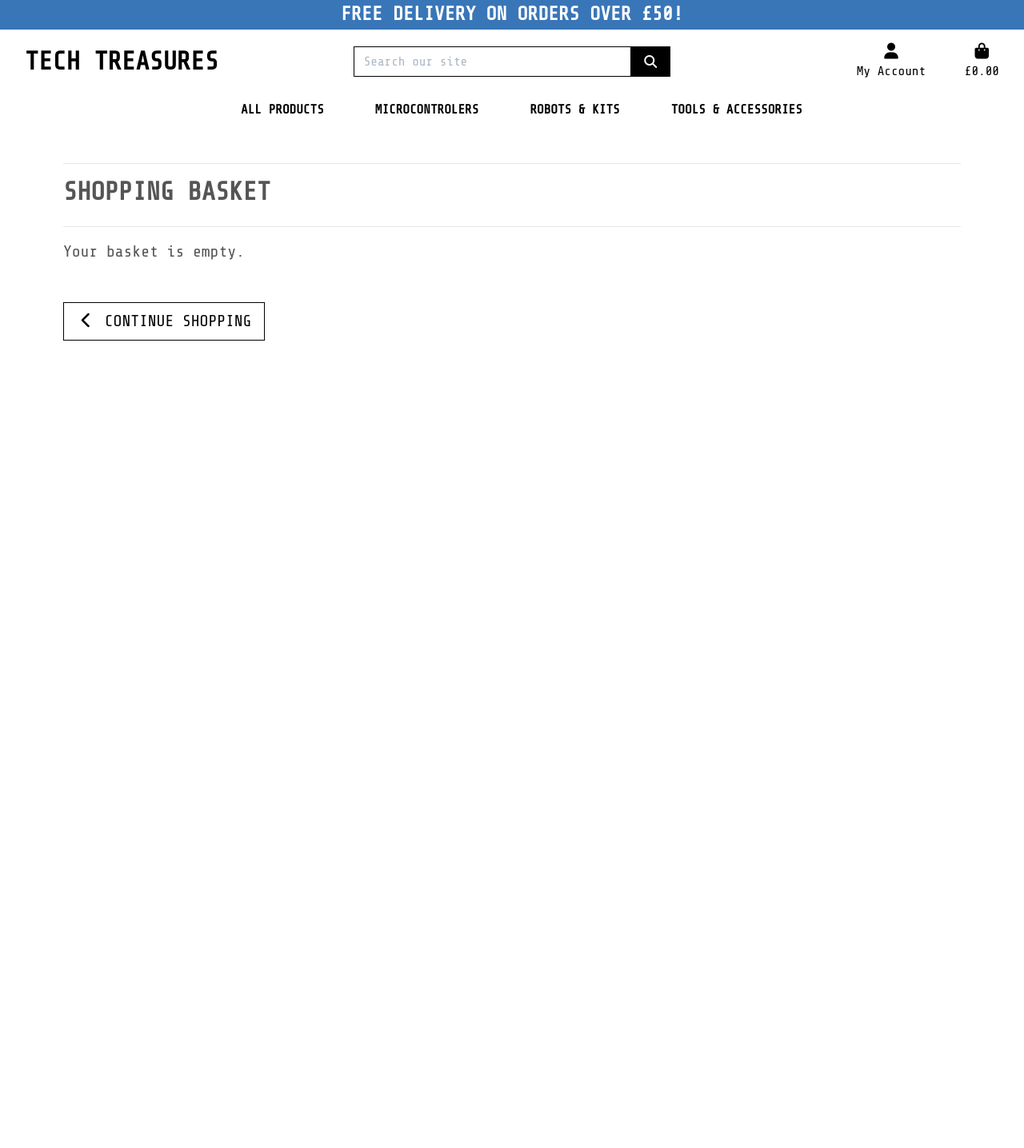
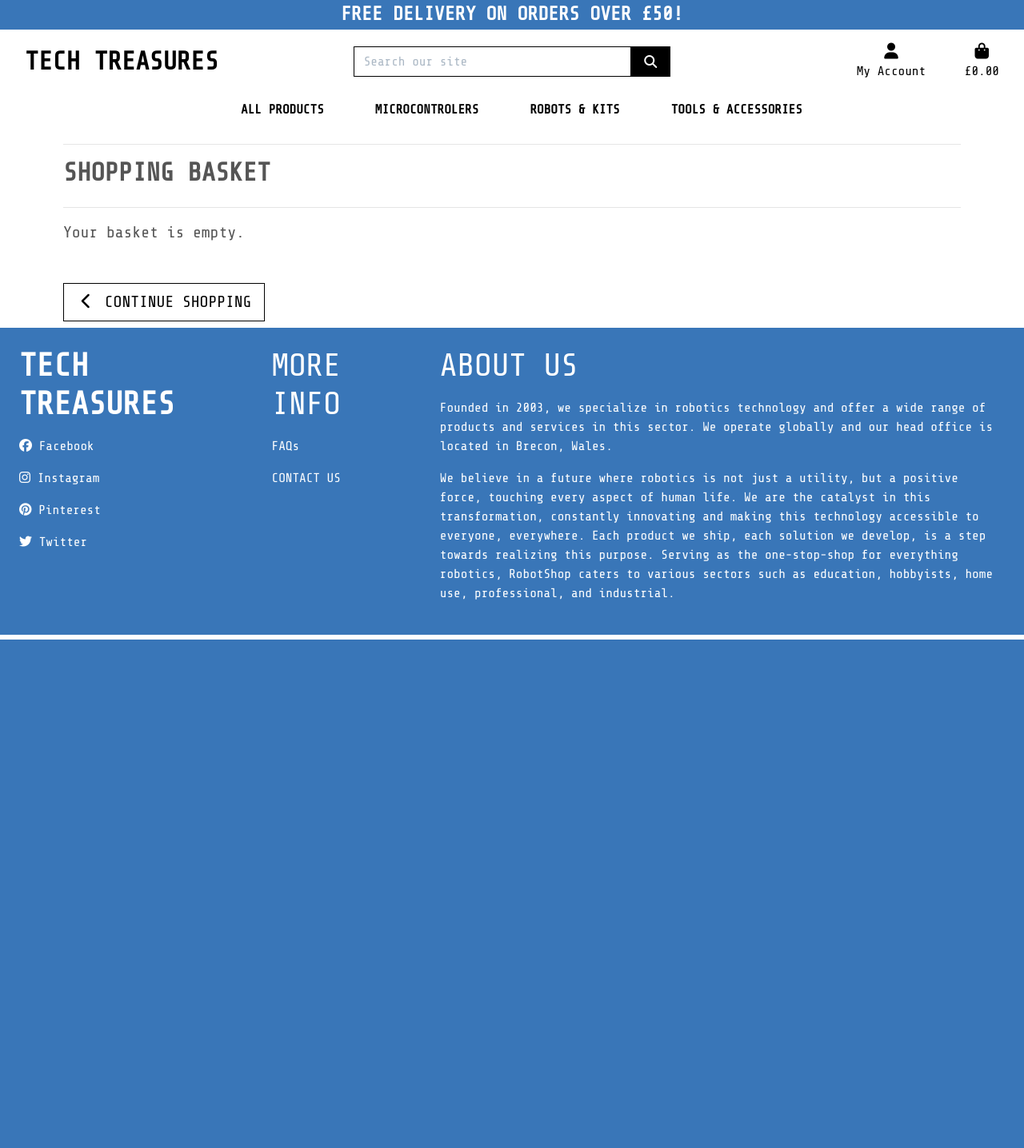
Before and after one commit to dougyb83/tech-treasures, a Django app: page /basket/ in a window 1280 px wide. Shown: the whole page at 80% size. After the commit the page ends 800 px from the top, so only its background shows below. Run offline with Django 3.2, Linux system fonts and the light colour scheme; some libraries are stand-ins or nearby versions.

Commit message:
Add footer to base.html

```diff
--- a/static/css/base.css
+++ b/static/css/base.css
@@ -3,7 +3,6 @@ html {
 }
 
 body {
-    height: calc(200vh - 164px);
     color: #555;
     font-family: 'Share Tech Mono', monospace;
     margin: 0; /* Remove default body margin */
--- a/templates/base.html
+++ b/templates/base.html
@@ -8,7 +8,10 @@
         <meta http-equiv="X-UA-Compatible" content="ie=edge">
         <meta charset="utf-8">
         <meta name="viewport" content="width=device-width, initial-scale=1, shrink-to-fit=no">
-    {% endblock %}
+        <link rel="icon" type="image/x-icon" sizes="32x32" href="{{ MEDIA_URL }}favicon-32x32.png">
+        <link rel="icon" type="image/x-icon" sizes="16x16" href="{{ MEDIA_URL }}favicon-16x16.png">
+        <meta name="description" content="Explore a vast selection of Arduino, Raspberry Pi, and other microcontrollers at our store. Discover robot kits, inventor kits, and a variety of electronic components for your DIY projects. Unleash your creativity with our high-quality products for hobbyists, engineers, and enthusiasts. Shop now for the latest technology and building blocks for your next innovation.">
+        {% endblock %}
 
     {% block extra_meta %}
     {% endblock %}
@@ -30,13 +33,12 @@
         <script src="https://code.jquery.com/jquery-3.7.1.min.js" integrity="sha256-/JqT3SQfawRcv/BIHPThkBvs0OEvtFFmqPF/lYI/Cxo=" crossorigin="anonymous"></script>
         <script src="https://cdn.jsdelivr.net/npm/popper.js@1.16.0/dist/umd/popper.min.js" integrity="sha384-Q6E9RHvbIyZFJoft+2mJbHaEWldlvI9IOYy5n3zV9zzTtmI3UksdQRVvoxMfooAo" crossorigin="anonymous"></script>
         <script type="text/javascript" src="https://cdn.datatables.net/v/bs4/jq-3.3.1/dt-1.10.18/b-1.5.2/fc-3.2.5/fh-3.1.4/r-2.2.2/sc-1.5.0/datatables.min.js"></script>
-        <script src="https://cdn.jsdelivr.net/npm/bootstrap@4.6.2/dist/js/bootstrap.bundle.min.js" integrity="sha384-Fy6S3B9q64WdZWQUiU+q4/2Lc9npb8tCaSX9FK7E8HnRr0Jz8D6OP9dO5Vg3Q9ct" crossorigin="anonymous"></script>        Stripe
+        <script src="https://cdn.jsdelivr.net/npm/bootstrap@4.6.2/dist/js/bootstrap.bundle.min.js" integrity="sha384-Fy6S3B9q64WdZWQUiU+q4/2Lc9npb8tCaSX9FK7E8HnRr0Jz8D6OP9dO5Vg3Q9ct" crossorigin="anonymous"></script>
         <script src="https://js.stripe.com/v3/"></script>
     {% endblock %}
 
     {% block extra_js %}
     {% endblock %}
-
     <title>Tech Treasures {% block extra_title %}{% endblock %}</title>
   </head>
   <body>
@@ -115,7 +117,6 @@
                 {% include 'includes/main-nav.html' %}
             </nav>
         </div>
-
     </header>
 
     {% if messages %}
@@ -142,6 +143,56 @@
     {% block content %}
     {% endblock %}
 
+    {% block footer %}
+        <!-- Footer -->
+        <footer>
+            <!-- Upper Footer -->
+            <div class="container-fluid bg-head text-white d-flex font-body px-3 px-md-4 py-3 py-md-4">
+                <div class="row">
+
+                    <!-- Social Links -->
+                    <div class="col-6 col-md-6 col-lg-3 mb-2">
+                        <h1 class="logo-font mb-3">Tech Treasures</h1>
+                        <a class="d-block mb-3 text-white" href="https://www.facebook.com/" target="_blank" aria-label="Facebook - Opens in a new tab">
+                            <i class="fa-brands fa-facebook"></i>
+                            <p class="d-inline">Facebook</p>
+                        </a>
+                        <a class="d-block mb-3 text-white" href="https://www.instagram.com/" target="_blank" aria-label="Instagram - Opens in a new tab">
+                            <i class="fa-brands fa-instagram"></i>
+                            <p class="d-inline">Instagram</p>
+                        </a>
+                        <a class="d-block mb-3 text-white" href="https://www.pinterest.co.uk/" target="_blank" aria-label="Pinterest - Opens in a new tab">
+                            <i class="fa-brands fa-pinterest"></i>
+                            <p class="d-inline">Pinterest</p>
+                        </a>
+                        <a class="d-block mb-3 text-white" href="https://twitter.com/" target="_blank" aria-label="Twitter - Opens in a new tab">
+                            <i class="fa-brands fa-twitter"></i>
+                            <p class="d-inline">Twitter</p>
+                        </a>
+                    </div>
+
+                    <!-- More Info -->
+                    <div class="col-6 col-md-6 col-lg-2 mb-2">
+                        <h1 class="mb-3">MORE INFO</h1>
+                        <a class="d-block text-white" href="">
+                            <p>FAQs</p>
+                        </a>
+                        <a class="d-block text-white" href="{% url 'contact' %}">
+                            <p>CONTACT US</p>
+                        </a>
+                    </div>
+
+                    <!-- About Us -->
+                    <div class="d-none d-md-block col-12 col-sm-6 col-md-12 col-lg-7">
+                        <h1 class="mb-3">ABOUT US</h1>
+                        <p>Founded in 2003, we specialize in robotics technology and offer a wide range of products and services in this sector. We operate globally and our head office is located in Brecon, Wales.</p>
+                        <p>We believe in a future where robotics is not just a utility, but a positive force, touching every aspect of human life. We are the catalyst in this transformation, constantly innovating and making this technology accessible to everyone, everywhere. Each product we ship, each solution we develop, is a step towards realizing this purpose. Serving as the one-stop-shop for everything robotics, RobotShop caters to various sectors such as education, hobbyists, home use, professional, and industrial.</p>
+                    </div>
+                </div>
+            </div>
+        </footer>
+    {% endblock %}
+
     {% block postloadjs %}
     <script type="text/javascript">
         $('.toast').toast('show');
```
Also changed, not shown: media/favicon-16x16.png (added), media/favicon-32x32.png (added).
